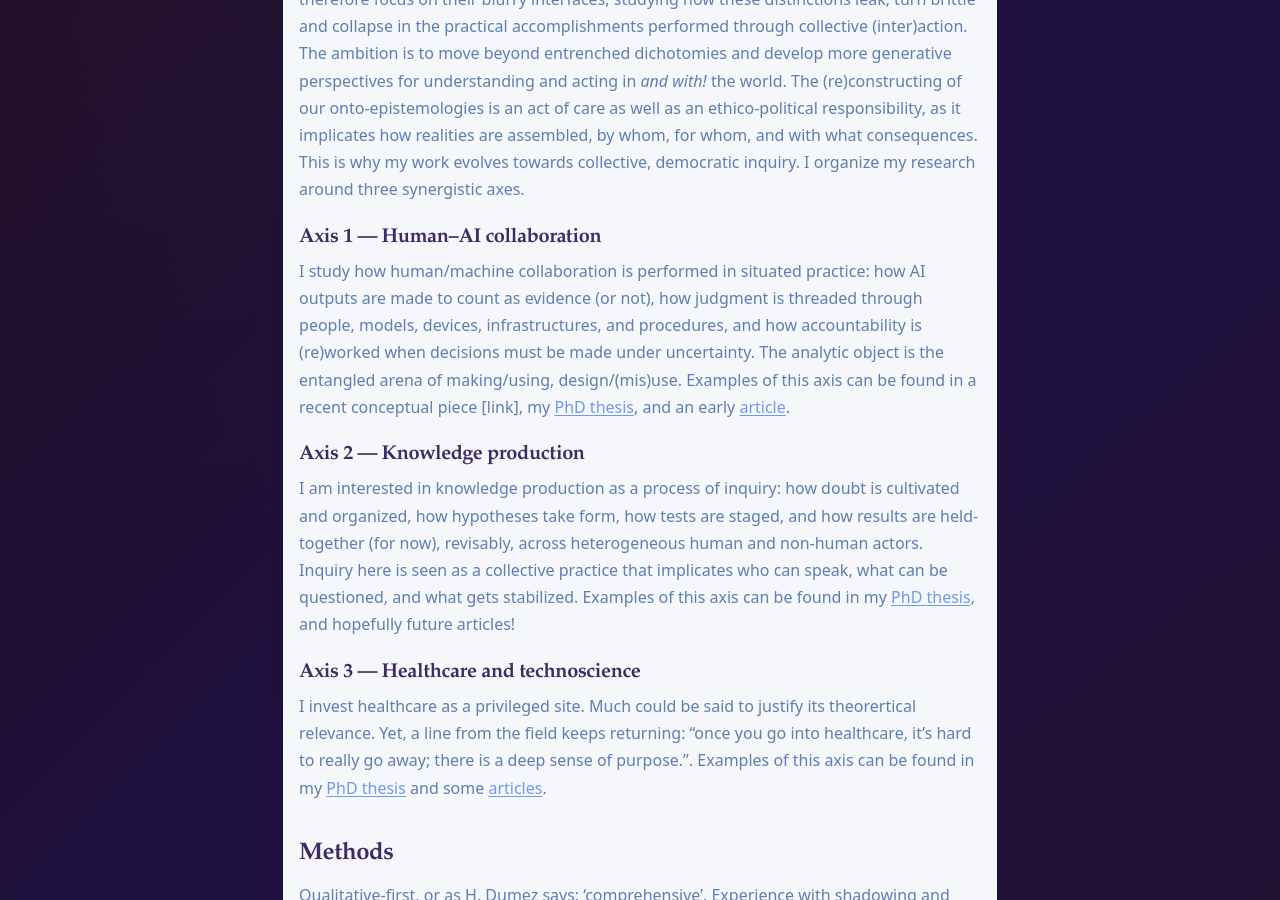
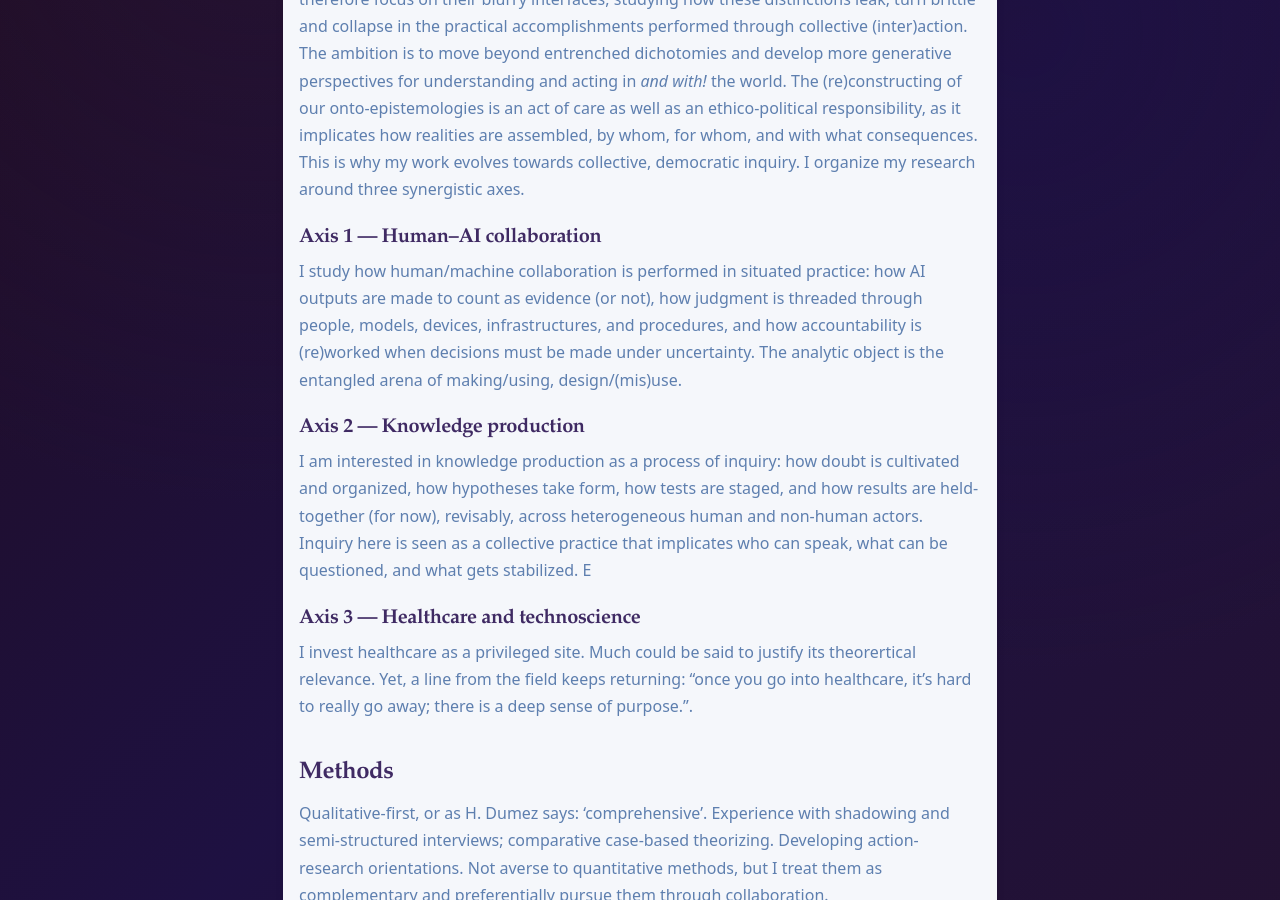
Before and after one commit to JPTorrents/jptorrents.github.io, a Jekyll site: the page built from _pages/index.md, in a window 1280 px wide and 900 px high, scrolled down 347 px. Built offline with Jekyll 4.4.1, drawn with Linux system fonts in a browser that asks for light colours.

Commit message:
Update index.md

```diff
--- a/_pages/index.md
+++ b/_pages/index.md
@@ -21,11 +21,13 @@ Fellow at the Centre de Recherche en Gestion (CNRS-i3), Institut Polytechnique d
 As a researcher, I work to challenge our traditional boundaries and habitual cuts: human/machine, knowing/doing, facts/values, expert/lay, organization/technology. I therefore focus on their blurry interfaces, studying how these distinctions leak, turn brittle and collapse in the practical accomplishments performed through collective (inter)action. The ambition is to move beyond entrenched dichotomies and develop more generative perspectives for understanding and acting in _and with!_ the world. The (re)constructing of our onto-epistemologies is an act of care as well as an ethico-political responsibility, as it implicates how realities are assembled, by whom, for whom, and with what consequences. This is why my work evolves towards collective, democratic inquiry. I organize my research around three synergistic axes.
 
 ### Axis 1 — Human–AI collaboration
-I study how human/machine collaboration is performed in situated practice: how AI outputs are made to count as evidence (or not), how judgment is threaded through people, models, devices, infrastructures, and procedures, and how accountability is (re)worked when decisions must be made under uncertainty. The analytic object is the entangled arena of making/using, design/(mis)use. Examples of this axis can be found in a recent conceptual piece [link], my [PhD thesis](https://jptorrents.github.io/publications/gerer-la-collaboration-expert-metier-ia-these/), and an early [article](10.54695/jdds.041.3.0185).
+I study how human/machine collaboration is performed in situated practice: how AI outputs are made to count as evidence (or not), how judgment is threaded through people, models, devices, infrastructures, and procedures, and how accountability is (re)worked when decisions must be made under uncertainty. The analytic object is the entangled arena of making/using, design/(mis)use.
+
 ### Axis 2 — Knowledge production
-I am interested in knowledge production as a process of inquiry: how doubt is cultivated and organized, how hypotheses take form, how tests are staged, and how results are held-together (for now), revisably, across heterogeneous human and non-human actors. Inquiry here is seen as a collective practice that implicates who can speak, what can be questioned, and what gets stabilized. Examples of this axis can be found in my [PhD thesis](https://jptorrents.github.io/publications/gerer-la-collaboration-expert-metier-ia-these/), and hopefully future articles!
+I am interested in knowledge production as a process of inquiry: how doubt is cultivated and organized, how hypotheses take form, how tests are staged, and how results are held-together (for now), revisably, across heterogeneous human and non-human actors. Inquiry here is seen as a collective practice that implicates who can speak, what can be questioned, and what gets stabilized. E
+
 ### Axis 3 — Healthcare and technoscience
-I invest healthcare as a privileged site. Much could be said to justify its theorertical relevance. Yet, a line from the field keeps returning: “once you go into healthcare, it’s hard to really go away; there is a deep sense of purpose.”. Examples of this axis can be found in my [PhD thesis](https://jptorrents.github.io/publications/gerer-la-collaboration-expert-metier-ia-these/) and some [articles](https://doi.org/10.2196/66275).
+I invest healthcare as a privileged site. Much could be said to justify its theorertical relevance. Yet, a line from the field keeps returning: “once you go into healthcare, it’s hard to really go away; there is a deep sense of purpose.”.
 
 ## Methods
 Qualitative-first, or as H. Dumez says: 'comprehensive'. Experience with shadowing and semi-structured interviews; comparative case-based theorizing. Developing action-research orientations. Not averse to quantitative methods, but I treat them as complementary and preferentially pursue them through collaboration.
```
